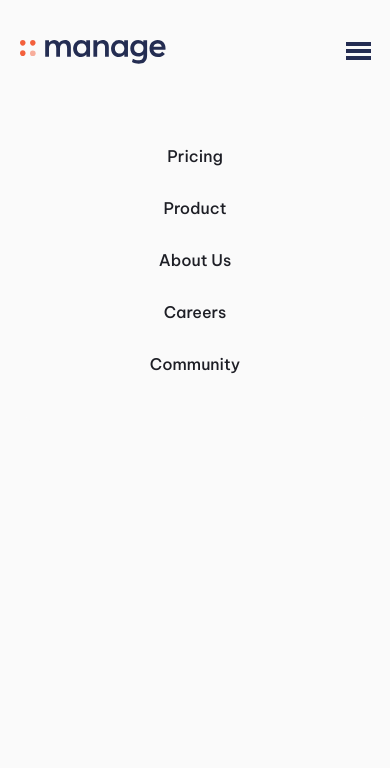
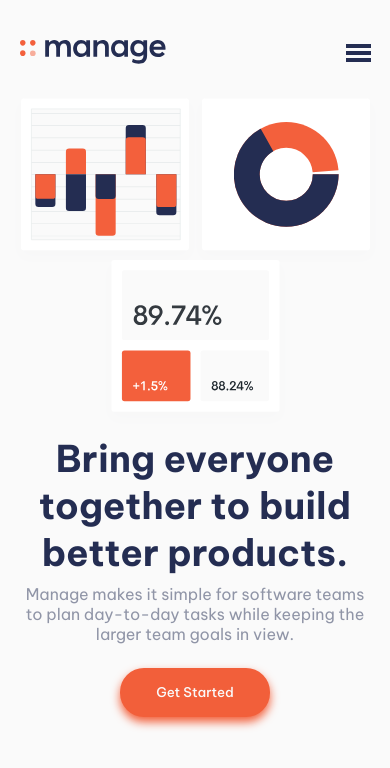
Before and after one commit to ioangheraszim/manage-landing-page, a React (Vite) app: page / in a window 390 px wide. Shown: the top 768 px of the page. Built offline with nearby package versions, Linux system fonts and the light colour scheme.

Commit message:
started at it again finished mobile hero section

```diff
--- a/src/App.jsx
+++ b/src/App.jsx
@@ -1,4 +1,5 @@
 import './App.scss'
+import HeroSection from './assets/components/HeroSection/HeroSection'
 import Navbar from './assets/components/Navbar/Navbar'
 
 function App() {
@@ -6,6 +7,7 @@ function App() {
   return (
     <main className='container'>
         <Navbar/>
+        <HeroSection/>
     </main>
   )
 }
--- a/src/assets/components/HeroSection/HeroSection.jsx
+++ b/src/assets/components/HeroSection/HeroSection.jsx
@@ -1,8 +1,19 @@
 import React from 'react'
+import heroImg from '../../images/illustration-intro.svg'
+import './HeroSection.scss'
 
 function HeroSection() {
   return (
-    <div>HeroSection</div>
+    <section className='wrapper'>
+      <div className='illustration'>
+        <img src={heroImg} alt="" />
+      </div>
+      <div className='hero-text'>
+        <h1>Bring everyone together to build better products.</h1>
+        <p>Manage makes it simple for software teams to plan day-to-day tasks while keeping the larger team goals in view.</p>
+        <button>Get Started</button>
+      </div>
+    </section>
   )
 }
 
--- a/src/assets/components/HeroSection/HeroSection.scss
+++ b/src/assets/components/HeroSection/HeroSection.scss
@@ -0,0 +1,50 @@
+@use "../../SCSS/" as *;
+
+.wrapper, .hero-text {
+    display: flex;
+    flex-direction: column;
+    align-items: center;
+    justify-content: center;
+
+    .illustration {
+        img {
+            width: 100%;
+        }
+    }
+}
+
+.hero-text {
+
+    h1 {
+        padding: 0;
+        font-size: 2.3rem;
+        text-align: center;
+        color: $dark-blue;
+    }
+
+    p {
+        text-align: center;
+        padding: 0 1rem;
+        margin: .5rem 0;
+        color: $dark-grayish-blue;
+
+    }
+
+    button {
+        background-color: $bright-red;
+        border: none;
+        font-family: $vietnam;
+        font-weight: 500;
+        color: $very-light-gray;
+        padding: 1rem 2.25rem;
+        border-radius: 1.5rem;
+        margin: 1rem 0;
+        box-shadow: 0px 5px 10px $bright-red;
+    }
+}
+
+@media (min-width: 835px) {
+    .wrapper {
+        flex-direction: row-reverse;
+    }
+}
--- a/src/assets/components/Navbar/Navbar.jsx
+++ b/src/assets/components/Navbar/Navbar.jsx
@@ -6,8 +6,10 @@ import "./Navbar.scss"
 function Navbar() {
   return (
     <nav className='navbar'>
-      <img src={logoIcon} alt="" />
-      <ul className='navbar-items active'>
+      <div>
+        <a href="#"><img src={logoIcon} alt={logoIcon} /></a>
+      </div>
+      <ul className='navbar-items'>
         <li><a href="">Pricing</a></li>
         <li><a href="">Product</a></li>
         <li><a href="">About Us</a></li>
```
